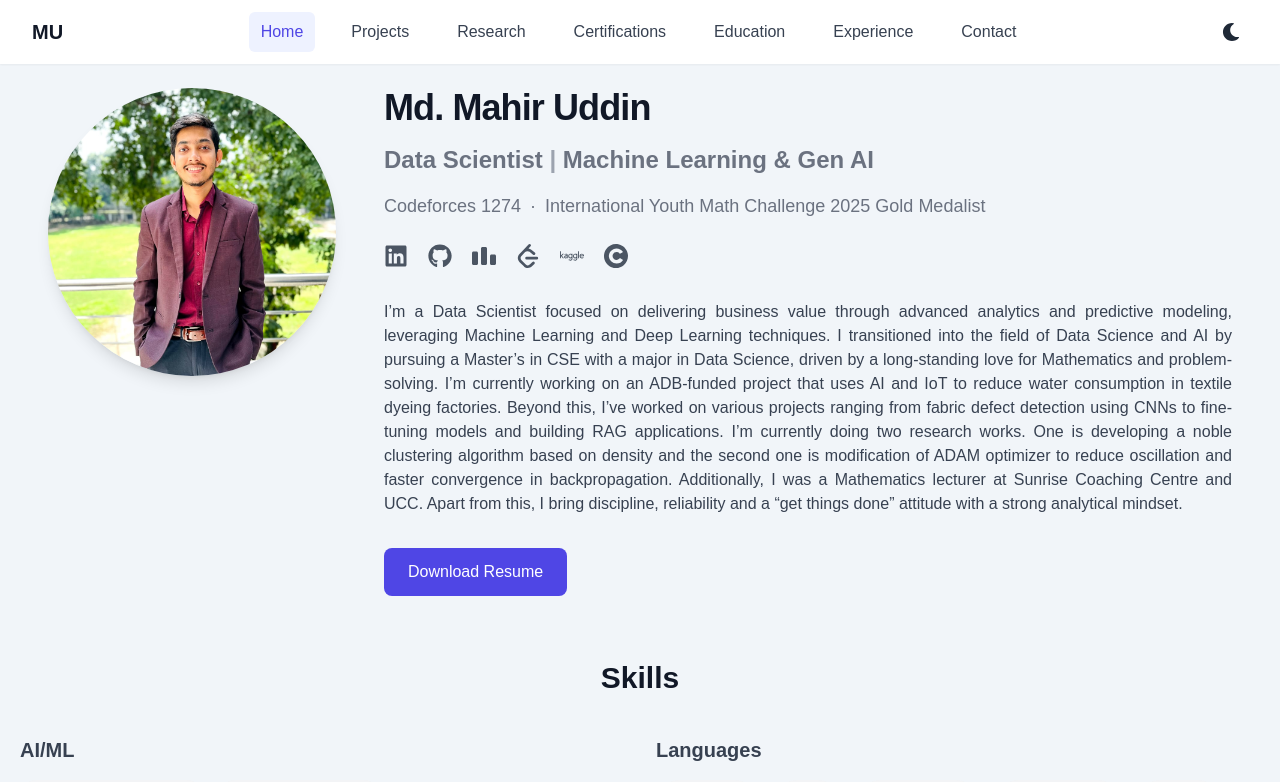
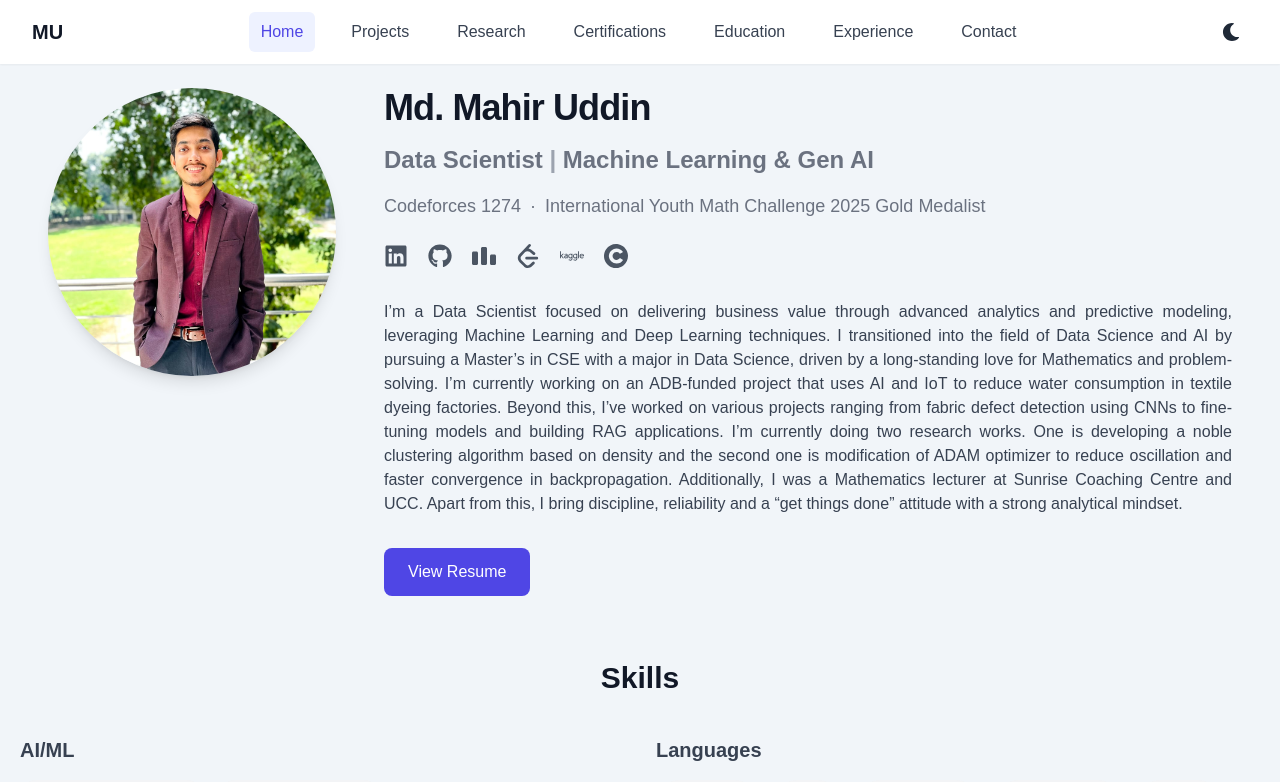
Before and after one commit to Mahir-Uddin0/portfolio_website, a Next.js app: page / in a window 1280 px wide. Shown: the top 782 px of the page. Built offline with nearby package versions, Linux system fonts and the light colour scheme.

Commit message:
updated resume

```diff
--- a/pages/index.js
+++ b/pages/index.js
@@ -84,7 +84,7 @@ export default function Home() {
           </p>
 
           {/* Resume Button */}
-          <div className="pt-4">
+          {/* <div className="pt-4">
             <a
               href="/resume/Md. Mahir Uddin resume.pdf"
               download
@@ -92,7 +92,19 @@ export default function Home() {
             >
               Download Resume
             </a>
+          </div> */}
+          {/* Resume Button */}
+          <div className="pt-4">
+            <a
+              href="/resume/Md__Mahir_Uddin_Data_Scientist.pdf"
+              target="_blank"
+              rel="noopener noreferrer"
+              className="inline-block px-6 py-3 rounded-lg bg-indigo-600 text-white font-medium hover:bg-indigo-700 dark:hover:bg-indigo-500 transition"
+            >
+              View Resume
+            </a>
           </div>
+
         </div>
       </section>
 
```
Also changed, not shown: 2 other files (tests, documents, lock files or other folders).
